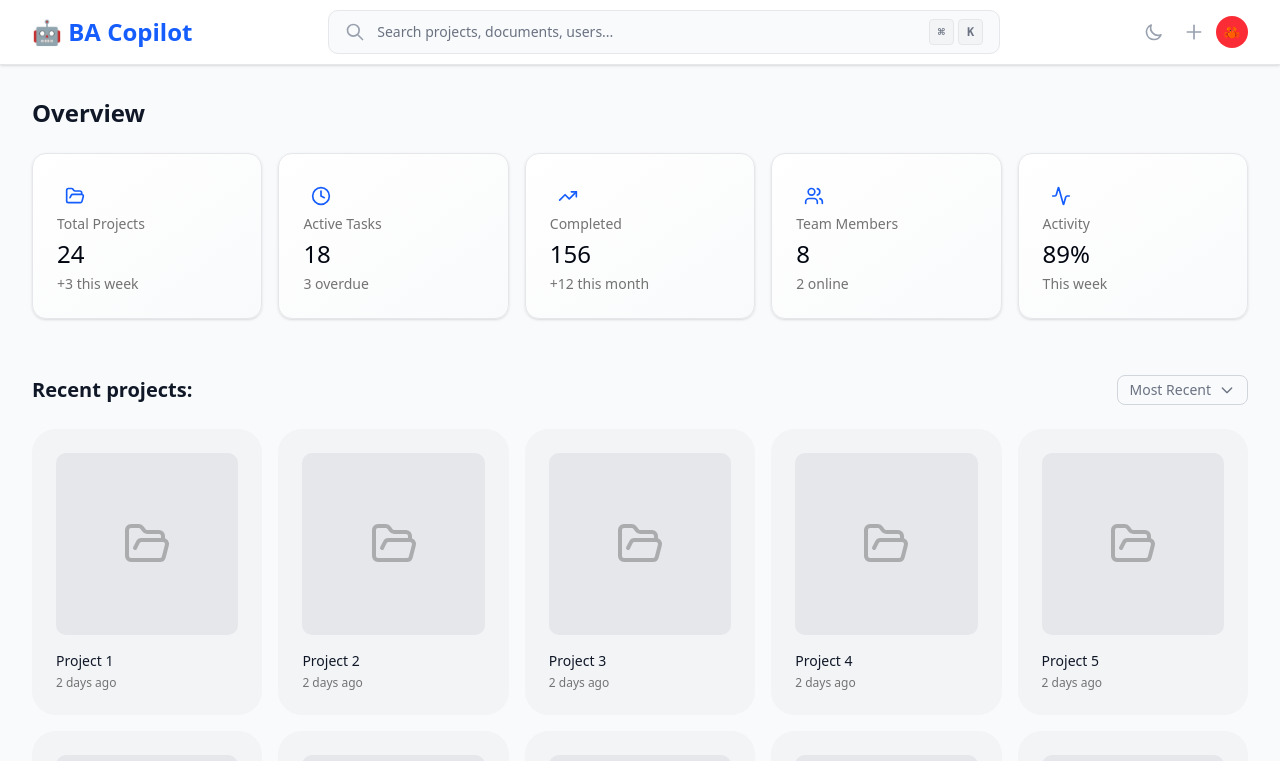
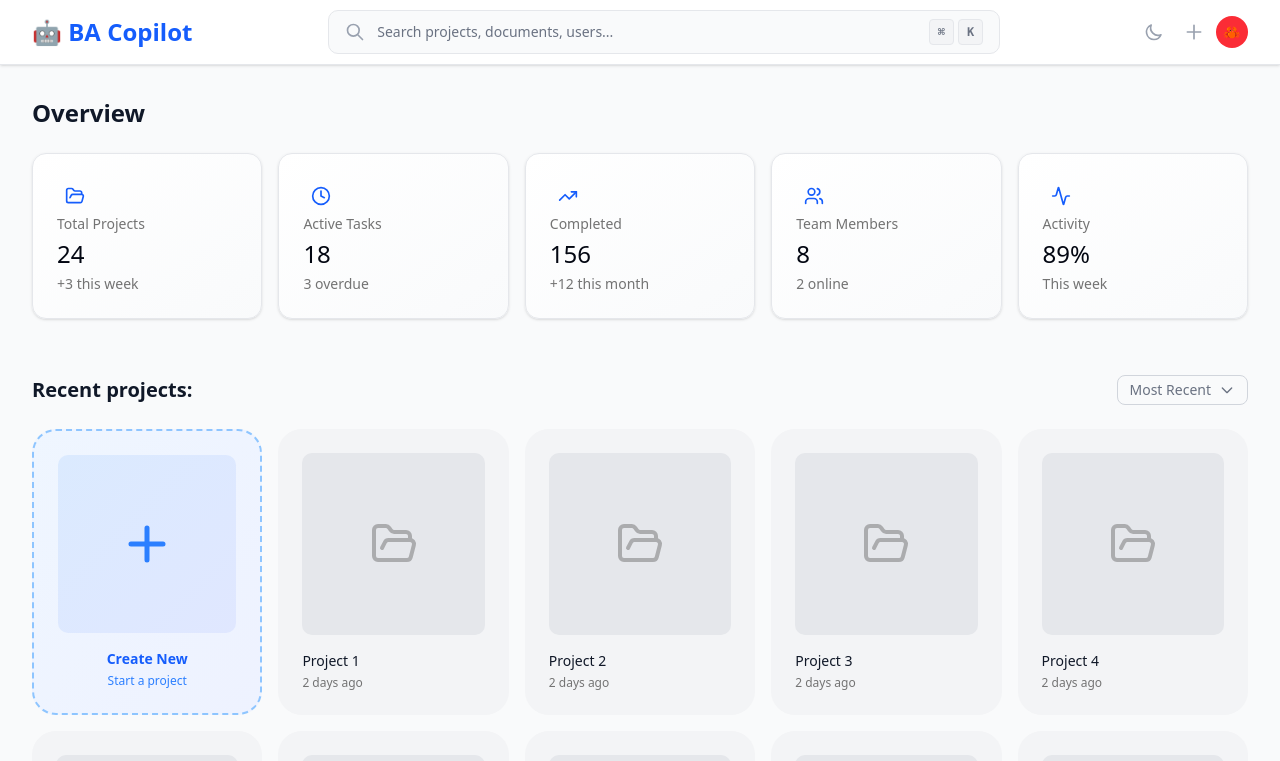
Before and after one commit to KHTNK22-DATN-BA-Copilot/ba_copilot_frontend, a Next.js app: page /dashboard in a window 1280 px wide. Shown: the top 761 px of the page. Built offline with nearby package versions, Linux system fonts and the light colour scheme.

Commit message:
style(dashboard) add button add new project at recent projects for easy to see

```diff
--- a/app/dashboard/_components/ProjectsSection.tsx
+++ b/app/dashboard/_components/ProjectsSection.tsx
@@ -94,8 +94,37 @@ export default function ProjectsSection({ isOpenFilter, setIsOpenFilter, selecte
             <ProjectCardSkeleton key={`skeleton-${index}`} />
           ))
         ) : (
-          // Actual project cards
-          [1, 2, 3, 4, 5, 6, 7, 8, 9, 10].map((item) => (
+          <>
+            {/* Create New Project Button */}
+            <div
+              className="bg-gradient-to-br from-blue-50 to-indigo-50 dark:from-blue-900/20 dark:to-indigo-900/20 border-2 border-dashed border-blue-300 dark:border-blue-600 hover:border-blue-500 dark:hover:border-blue-400 hover:shadow-lg dark:hover:shadow-xl dark:hover:shadow-blue-500/20 transition-all duration-200 cursor-pointer rounded-3xl group"
+              onClick={() => console.log('Create new project')}
+            >
+              <div className="p-6 rounded-3xl h-full flex flex-col items-center justify-center">
+                <div className="aspect-square w-full bg-gradient-to-br from-blue-100 to-indigo-100 dark:from-blue-800/30 dark:to-indigo-800/30 rounded-lg mb-4 flex items-center justify-center group-hover:scale-105 transition-transform duration-200">
+                  <svg
+                    className="w-12 h-12 text-blue-500 dark:text-blue-400"
+                    fill="none"
+                    stroke="currentColor"
+                    viewBox="0 0 24 24"
+                  >
+                    <path
+                      strokeLinecap="round"
+                      strokeLinejoin="round"
+                      strokeWidth={2.5}
+                      d="M12 4v16m8-8H4"
+                    />
+                  </svg>
+                </div>
+                <div className="space-y-1 text-center">
+                  <p className="text-sm font-semibold text-blue-600 dark:text-blue-400">Create New</p>
+                  <p className="text-xs text-blue-500 dark:text-blue-500">Start a project</p>
+                </div>
+              </div>
+            </div>
+
+            {/* Actual project cards */}
+            {[1, 2, 3, 4, 5, 6, 7, 8, 9].map((item) => (
               <div
                 key={item}
                 className="bg-muted/30 dark:bg-gray-800 hover:shadow-md dark:hover:shadow-xl dark:hover:shadow-gray-400/20 dark:hover:bg-gray-750 transition-all duration-200 cursor-pointer rounded-3xl"
@@ -111,7 +140,8 @@ export default function ProjectsSection({ isOpenFilter, setIsOpenFilter, selecte
                   </div>
                 </div>
               </div>
-          ))
+            ))}
+          </>
         )}
       </div>
 
```
Lines whose indentation alone changed are shown as unchanged.
